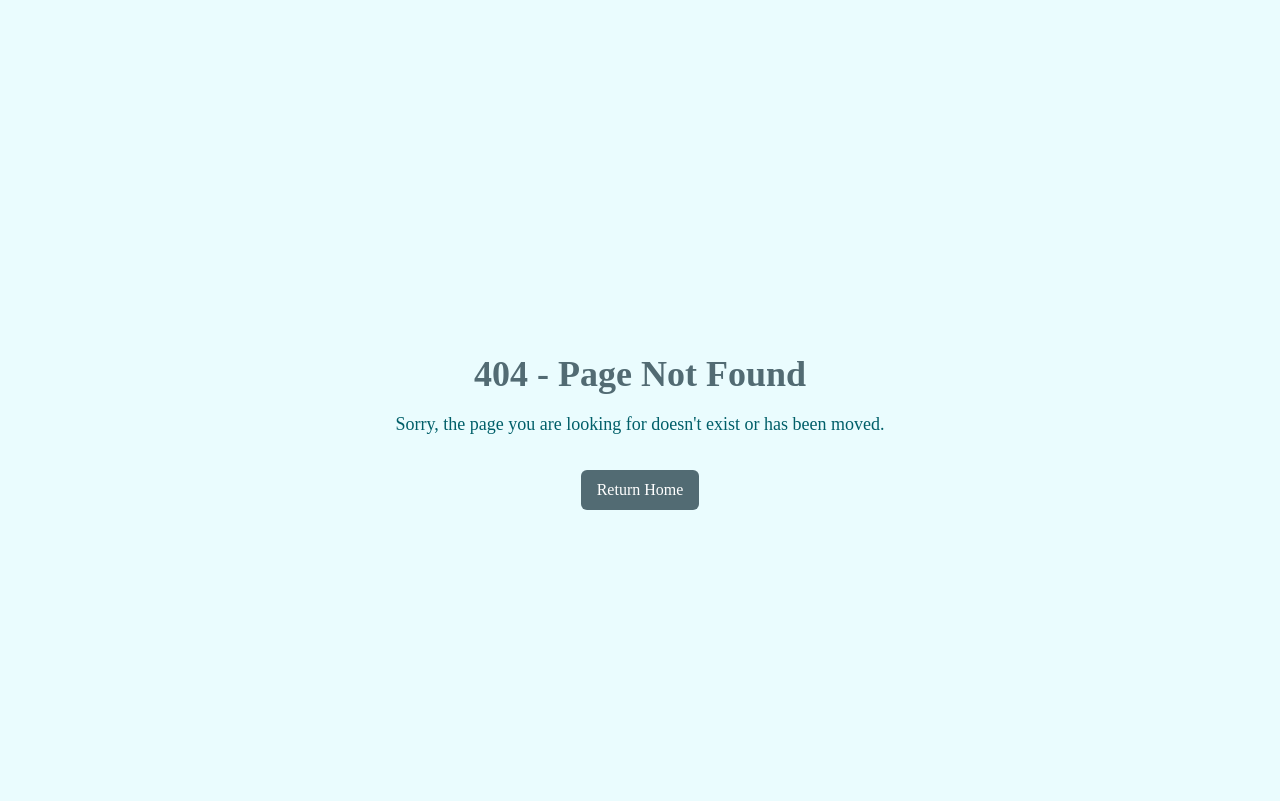
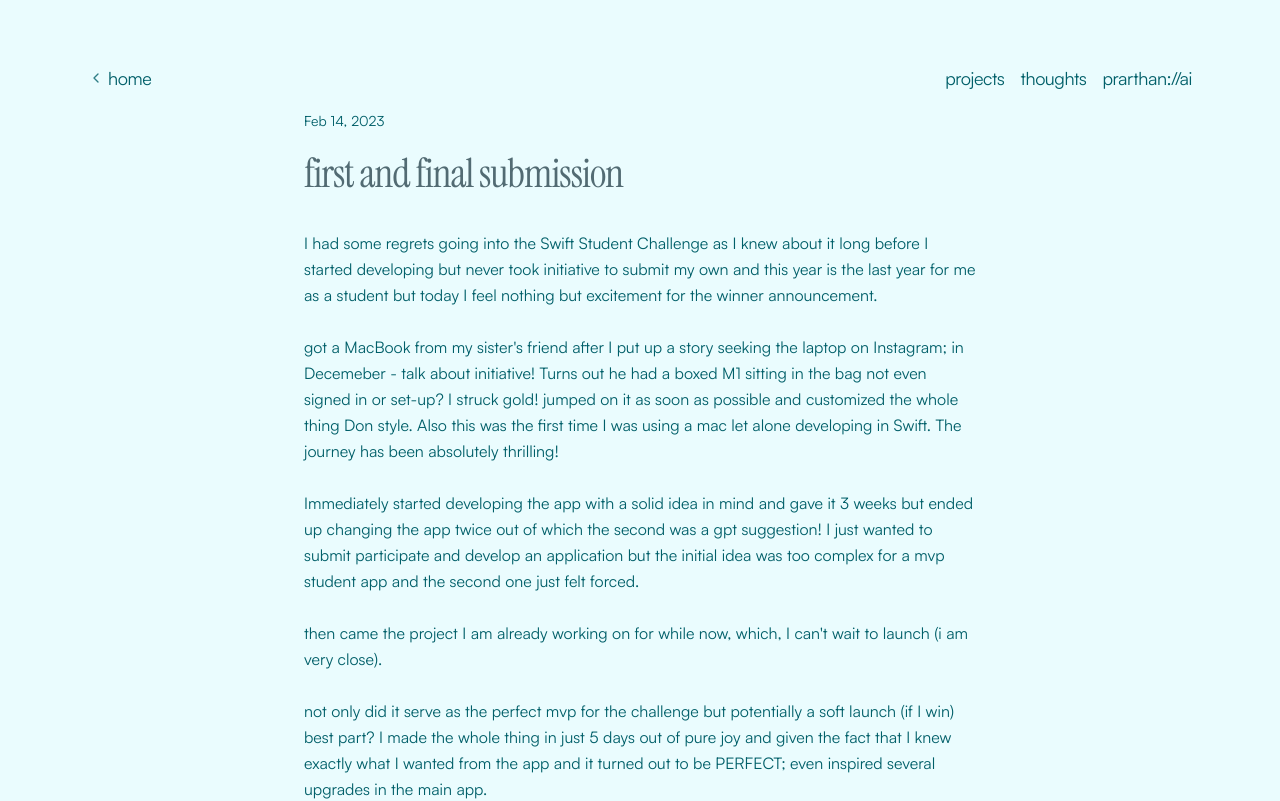
Before and after one commit to prarthanagarwal/prarthanagarwal.github.io, a Next.js app: page /thoughts/swift-challenge in a window 1280 px wide. Before the commit this address had no page. Shown: the top 801 px of the page. Built offline with nearby package versions, Linux system fonts and the light colour scheme.

Commit message:
Journal Entry #1

```diff
--- /dev/null
+++ b/src/app/thoughts/[slug]/page.tsx
@@ -0,0 +1,69 @@
+import MainLayout from '@/components/layout/main-layout';
+import Link from 'next/link';
+import { getThoughtBySlug, getAllThoughts } from '@/lib/thoughts-data';
+
+// Generate static paths for all thoughts
+export async function generateStaticParams() {
+  const thoughts = getAllThoughts();
+
+  return thoughts.map((thought) => ({
+    slug: thought.slug,
+  }));
+}
+
+interface ThoughtPageProps {
+  params: {
+    slug: string;
+  };
+}
+
+export default function ThoughtPage({ params }: ThoughtPageProps) {
+  const { slug } = params;
+  const thought = getThoughtBySlug(slug);
+
+  if (!thought) {
+    return (
+      <MainLayout showHomeLink>
+        <div className="flex flex-col items-start">
+          <Link
+            href="/thoughts"
+            className="flex items-center text-sm text-body hover:text-primary transition-colors duration-200 mb-8"
+          >
+            ← Writing
+          </Link>
+          <h1 className="font-serif text-[2.5rem] tracking-tight text-primary">
+            Thought not found
+          </h1>
+          <p className="text-base text-body mt-4">
+            The thought you're looking for doesn't exist.
+          </p>
+        </div>
+      </MainLayout>
+    );
+  }
+
+  return (
+    <MainLayout showHomeLink hideFooter>
+      <article className="max-w-2xl mx-auto">
+        {/* Date */}
+        <div className="mb-4">
+          <span className="text-sm text-body">
+            {thought.date}
+          </span>
+        </div>
+
+        {/* Title */}
+        <h1 className="font-serif text-[2.5rem] leading-tight tracking-tight text-primary mb-8">
+          {thought.title}
+        </h1>
+
+        {/* Content */}
+        <div className="prose prose-lg max-w-none">
+          <div className="text-base leading-relaxed text-body whitespace-pre-line">
+            {thought.content}
+          </div>
+        </div>
+      </article>
+    </MainLayout>
+  );
+}
--- a/src/app/thoughts/page.tsx
+++ b/src/app/thoughts/page.tsx
@@ -3,22 +3,15 @@
 import MainLayout from '@/components/layout/main-layout';
 import ThoughtCard from '@/components/ui/thought-card';
 import { useEffect } from 'react';
-
-const thoughts = [
-  {
-    slug: "swift-challenge",
-    title: "first and final submission",
-    description: "The story of my Swift Student Challenge.",
-    date: "Feb 14, 2025",
-    image: "/images/swift_challenge.png"
-  },
-];
+import { getAllThoughts } from '@/lib/thoughts-data';
 
 export default function Thoughts() {
   // Scroll to top when page loads
   useEffect(() => {
     window.scrollTo(0, 0);
   }, []);
+
+  const thoughts = getAllThoughts();
 
   return (
     <MainLayout showHomeLink>
--- a/src/components/layout/main-layout.tsx
+++ b/src/components/layout/main-layout.tsx
@@ -6,17 +6,19 @@ import Footer from './footer';
 interface MainLayoutProps {
   children: React.ReactNode;
   showHomeLink?: boolean;
+  hideFooter?: boolean;
 }
 
 export default function MainLayout({
   children,
-  showHomeLink = false
+  showHomeLink = false,
+  hideFooter = false
 }: MainLayoutProps) {
   return (
     <main className="font-sans py-8">
       <Navbar showHomeLink={showHomeLink} />
       {children}
-      <Footer />
+      {!hideFooter && <Footer />}
     </main>
   );
 }
--- /dev/null
+++ b/src/lib/thoughts-data.ts
@@ -0,0 +1,41 @@
+export interface Thought {
+  slug: string;
+  title: string;
+  description: string;
+  date: string;
+  image?: string;
+  content: string;
+}
+
+export const thoughtsData: Thought[] = [
+  {
+    slug: "swift-challenge",
+    title: "first and final submission",
+    description: "The story of my Swift Student Challenge.",
+    date: "Feb 14, 2023",
+    image: "/images/swift_challenge.png",
+    content: `I had some regrets going into the Swift Student Challenge as I knew about it long before I started developing but never took initiative to submit my own and this year is the last year for me as a student but today I feel nothing but excitement for the winner announcement.
+
+got a MacBook from my sister's friend after I put up a story seeking the laptop on Instagram; in Decemeber - talk about initiative! Turns out he had a boxed M1 sitting in the bag not even signed in or set-up? I struck gold! jumped on it as soon as possible and customized the whole thing Don style. Also this was the first time I was using a mac let alone developing in Swift. The journey has been absolutely thrilling!
+
+Immediately started developing the app with a solid idea in mind and gave it 3 weeks but ended up changing the app twice out of which the second was a gpt suggestion! I just wanted to submit participate and develop an application but the initial idea was too complex for a mvp student app and the second one just felt forced.
+
+then came the project I am already working on for while now, which, I can't wait to launch (i am very close).
+
+not only did it serve as the perfect mvp for the challenge but potentially a soft launch (if I win) best part? I made the whole thing in just 5 days out of pure joy and given the fact that I knew exactly what I wanted from the app and it turned out to be PERFECT; even inspired several upgrades in the main app.
+
+the main excitement comes from the app being equal parts creative, fun and utilitarian, AND it is kind of a super hit or a complete miss which is multiplying the thrill as I am writing this!
+WHEN ARE THE WINNERS ANNOUNCED !?
+
+P.S: I lost and it made me think - again.`
+  },
+  // Add more thoughts here...
+];
+
+export function getThoughtBySlug(slug: string): Thought | null {
+  return thoughtsData.find(thought => thought.slug === slug) || null;
+}
+
+export function getAllThoughts(): Thought[] {
+  return thoughtsData.sort((a, b) => new Date(b.date).getTime() - new Date(a.date).getTime());
+}
```
